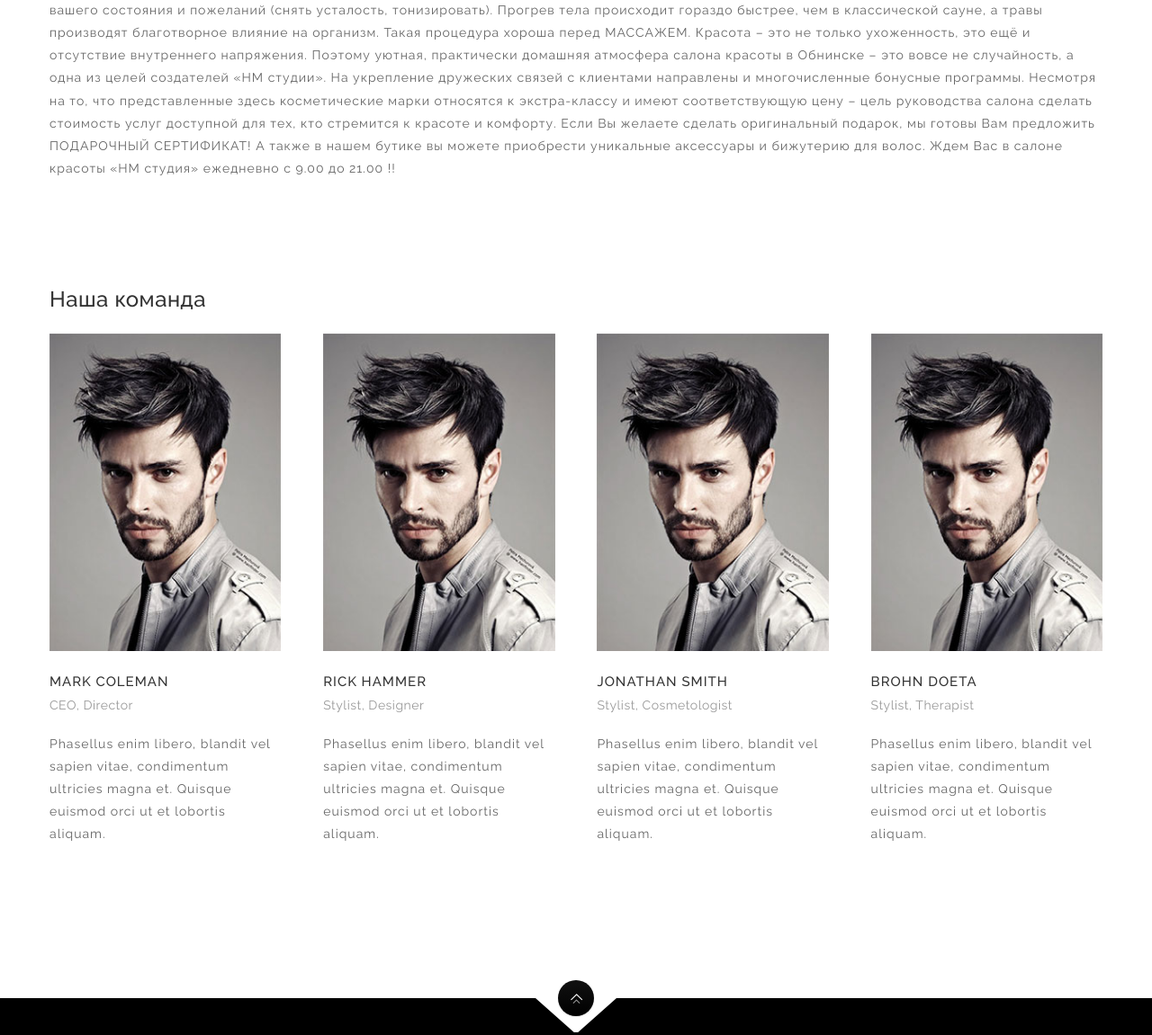
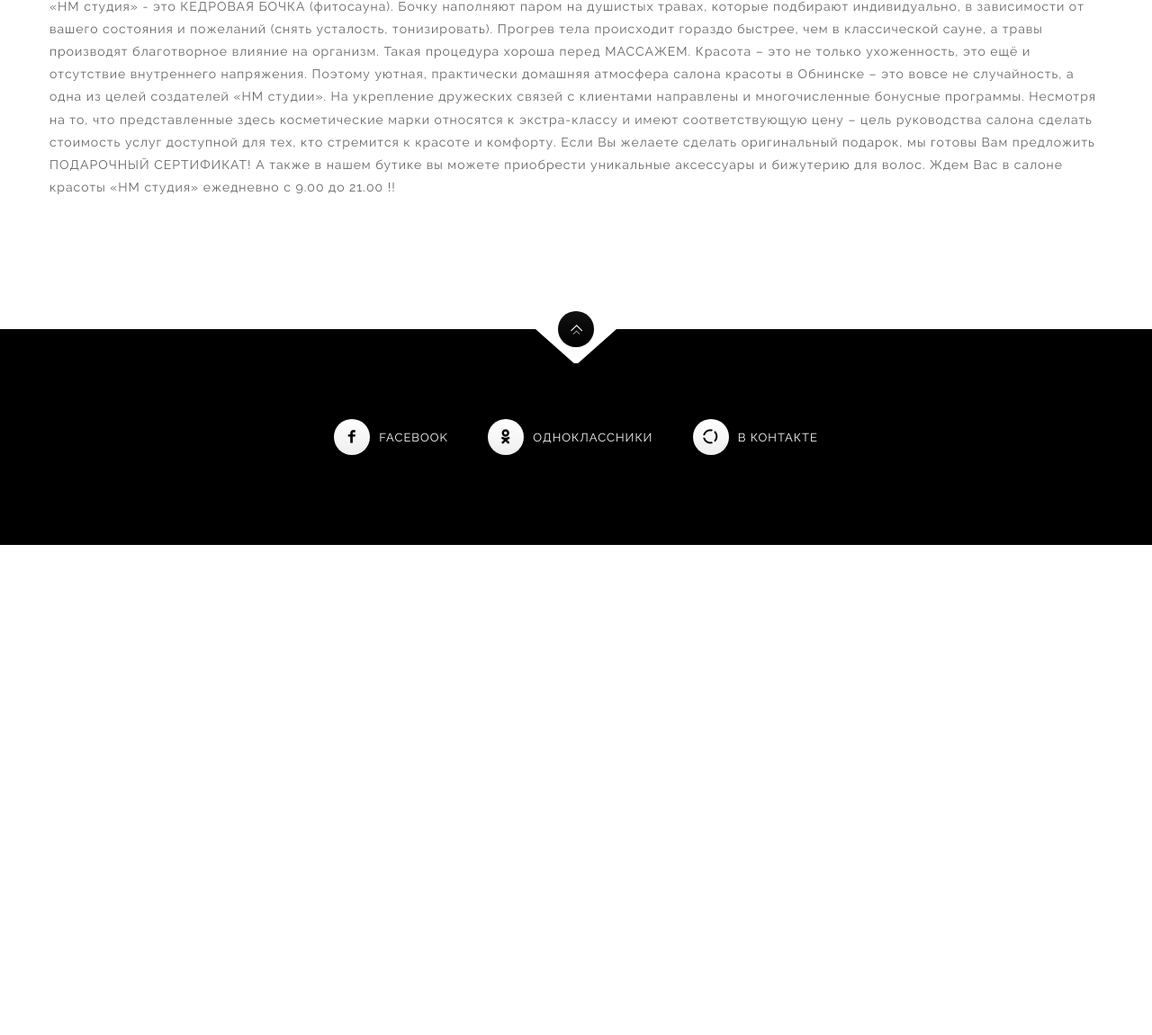
Before and after one commit to lex3000/salon, a PHP site: page /about in a window 1280 px wide. Shown: the part 1476-2627 px from the top of the page at 90% size. After the commit the page ends 2082 px from the top, so only its background shows below. Run offline with PHP 8.4, Linux system fonts and the light colour scheme; some libraries are stand-ins or nearby versions.

Commit message:
new changes

```diff
--- a/template/css/style.css
+++ b/template/css/style.css
@@ -199,6 +199,7 @@
 	float:right;
 	list-style-type:none;
 	position:relative;
+	top: -10px;
 	z-index:5;
 }
 nav.td_nav ul.td_nav > li{
@@ -361,6 +362,13 @@
 	padding-top:28px;
 	display:none;
 }
+.td_top_span{
+	display: inline-block;
+	position: relative;
+	top: 38px;
+	color: #fff;
+}
+
 .td_topbar .td_mobile_trigger a{
 	width:auto;
 	height:auto;
--- a/template/js/themedo.js
+++ b/template/js/themedo.js
@@ -1155,52 +1155,6 @@
 
 
 
-	// -----------------------------------------------------
-	// ----------------    GOOGLE MAP    -------------------
-	// -----------------------------------------------------
-
-	if(jQuery().gmap3){
-		$(".td_gmap").gmap3({
-			map:{
-				options:{
-					zoom:14,
-					center:[40.7568604,-73.989603],
-					scrollwheel: false,
-				}
-			},
-			marker:{
-				values:[
-				  {address:"New York Times Building, NY, USA", data:"Times Building", options:{icon: "img/marker.png"}}
-				],
-				options:{
-				  draggable: false
-				},
-				events:{
-				  mouseover: function(marker, event, context){
-					var map = $(this).gmap3("get"),
-					  infowindow = $(this).gmap3({get:{name:"infowindow"}});
-					if (infowindow){
-					  infowindow.open(map, marker);
-					  infowindow.setContent(context.data);
-					} else {
-					  $(this).gmap3({
-						infowindow:{
-						  anchor:marker,
-						  options:{content: context.data}
-						}
-					  });
-					}
-				  },
-				  mouseout: function(){
-					var infowindow = $(this).gmap3({get:{name:"infowindow"}});
-					if (infowindow){
-					  infowindow.close();
-					}
-				  }
-				}
-			}
-		});
-	}
 
 
 	// -----------------------------------------------------
--- a/views/contacts/about.php
+++ b/views/contacts/about.php
@@ -76,66 +76,9 @@
                                 </div>
 
 
-                                <div class="space100"></div>
+
                                 <div class="clearfix"></div>
-                                <h4>Наша команда</h4>
-                                <!-- TEAM MEMBERS -->
-                                <div class="row">
 
-                                    <div class="td-col-3">
-                                        <div class="td_member" data-text-hor-pos="left">
-                                            <div class="td_member_holder">
-                                                <div class="img_holder"><img src="../../template/img/team/master.jpg" alt="" /></div>
-                                                <div class="title_holder">
-                                                    <h3>Mark Coleman</h3>
-                                                    <span>CEO, Director</span>
-                                                    <p>Phasellus enim libero, blandit vel sapien vitae, condimentum ultricies magna et. Quisque euismod orci ut et lobortis aliquam.</p>
-                                                </div>
-                                            </div>
-                                        </div>
-                                    </div>
-
-                                    <div class="td-col-3">
-                                        <div class="td_member" data-text-hor-pos="left">
-                                            <div class="td_member_holder">
-                                                <div class="img_holder"><img src="../../template/img/team/master.jpg" alt="" /></div>
-                                                <div class="title_holder">
-                                                    <h3>Rick Hammer</h3>
-                                                    <span>Stylist, Designer</span>
-                                                    <p>Phasellus enim libero, blandit vel sapien vitae, condimentum ultricies magna et. Quisque euismod orci ut et lobortis aliquam.</p>
-                                                </div>
-                                            </div>
-                                        </div>
-                                    </div>
-
-                                    <div class="td-col-3">
-                                        <div class="td_member" data-text-hor-pos="left">
-                                            <div class="td_member_holder">
-                                                <div class="img_holder"><img src="../../template/img/team/master.jpg" alt="" /></div>
-                                                <div class="title_holder">
-                                                    <h3>Jonathan Smith</h3>
-                                                    <span>Stylist, Cosmetologist</span>
-                                                    <p>Phasellus enim libero, blandit vel sapien vitae, condimentum ultricies magna et. Quisque euismod orci ut et lobortis aliquam.</p>
-                                                </div>
-                                            </div>
-                                        </div>
-                                    </div>
-
-                                    <div class="td-col-3 last">
-                                        <div class="td_member" data-text-hor-pos="left">
-                                            <div class="td_member_holder">
-                                                <div class="img_holder"><img src="../../template/img/team/master.jpg" alt="" /></div>
-                                                <div class="title_holder">
-                                                    <h3>Brohn Doeta</h3>
-                                                    <span>Stylist, Therapist</span>
-                                                    <p>Phasellus enim libero, blandit vel sapien vitae, condimentum ultricies magna et. Quisque euismod orci ut et lobortis aliquam.</p>
-                                                </div>
-                                            </div>
-                                        </div>
-                                    </div>
-
-                                </div>
-                                <!-- /TEAM MEMBERS -->
 
                             </section>
                             <!-- /PRICING TABLE -->
--- a/views/layouts/header.php
+++ b/views/layouts/header.php
@@ -57,6 +57,7 @@
                 <div class="container">
                     <div class="td_top_wrap">
                         <div class="td_logo"><a href="/"><img src="/template/img/logo_1.jpg" alt="" /></a></div>
+                        <div class="td_top_span"><spaan>Салон красоны в Обнинске</spaan></div>
 
                         <!-- MOBILE NAV TRIGGER -->
                         <div class="td_mobile_trigger">
@@ -140,6 +141,7 @@
                                 <li><a href="/about">О нас</a></li>
                                 <li><a href="/contact">Контакты</a></li>
                                 <li><a href="/">Главная</a></li>
+                                <li><a href="/">Тел: 8(906)641-79-59</a></li>
                             </ul>
                         </nav>
                         <!-- /NAVIGATION -->
@@ -204,6 +206,9 @@
                                 <li><a href="/about">О нас</a></li>
                                 <li><a href="/contact">Контакты</a></li>
                                 <li><a href="/">Главная</a></li>
+                                <li><a href="/">Тел: 8(906)641-79-59</a></li>
+
+
                             </ul>
                         </div>
                         <!-- /MOBILE NAV -->
--- a/views/site/index.php
+++ b/views/site/index.php
@@ -20,7 +20,8 @@
                                 <div class="td_intro_in">
                                     <div class="td_black_one">
                                         <h3 class="td_speacial_font">Добро пожаловать</h3>
-                                        <h3 class="td_speacial_font">НМ студия</h3>
+                                        <h3 class="td_speacial_font">в салон красоты</h3>
+                                        <h3 class="td_speacial_font">НМ Студия</h3>
                                         <div class="td_intro_separator">
                                             <div class="line_left line">
                                                 <span class="big_bullet dot"></span>
```
